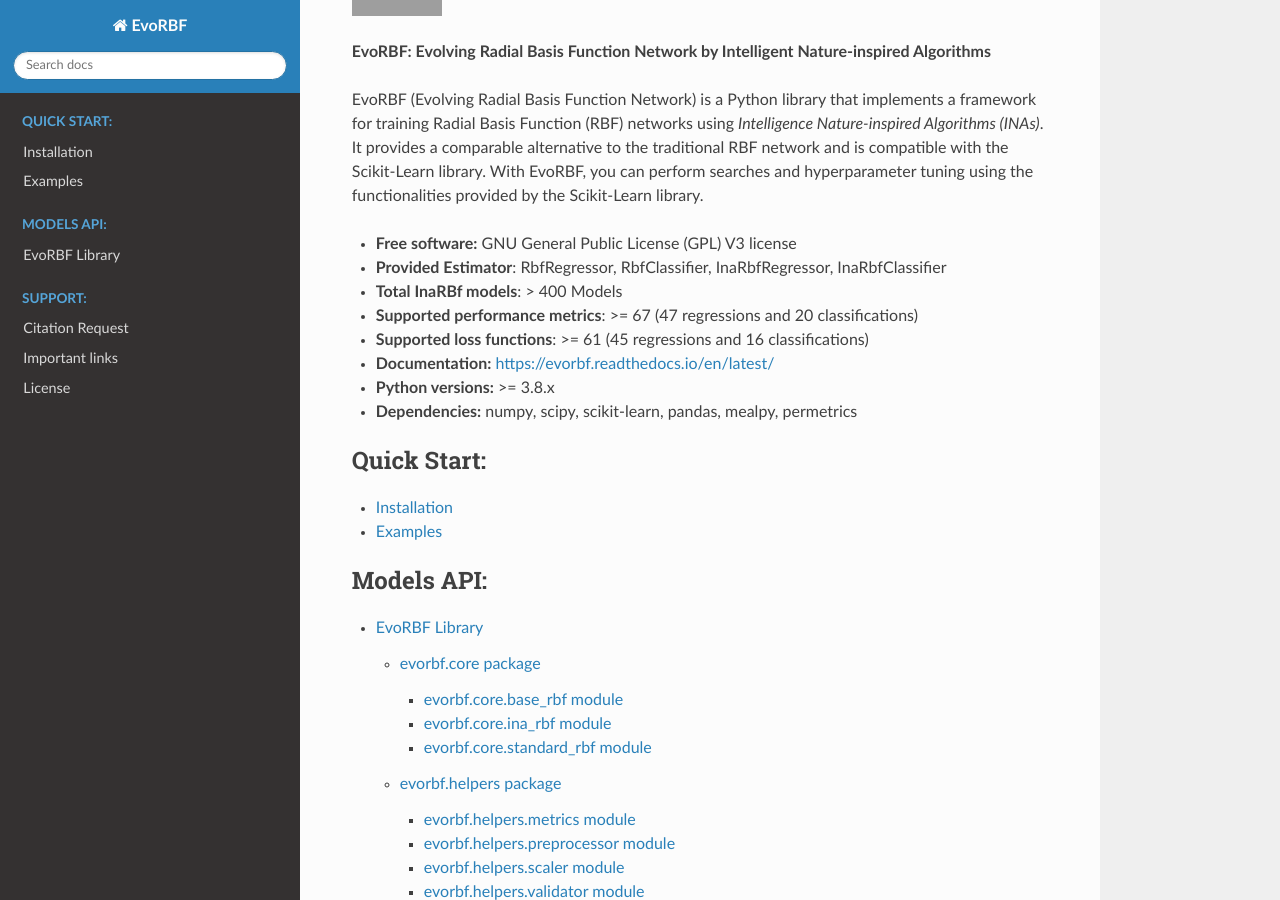
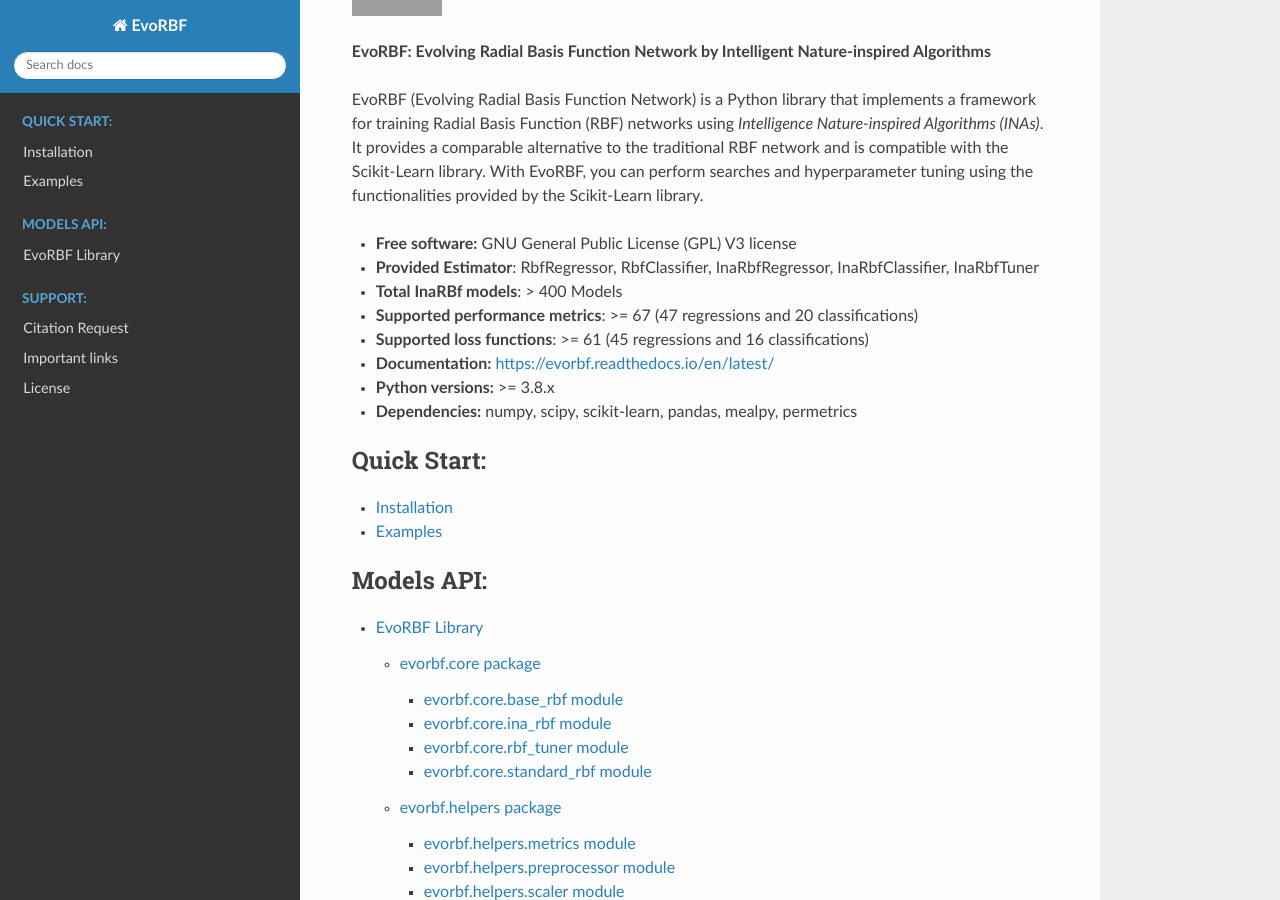
Before and after one commit to thieu1995/EvoRBF, a Sphinx documentation site: the page built from docs/source/index.rst, in a window 1280 px wide and 900 px high, scrolled down 252 px. Built offline with Sphinx 7.4.7 and the Read the Docs theme 2.0.0, drawn with Linux system fonts in a browser that asks for light colours; grey boxes are pictures that could not be loaded.

Commit message:
Update docs

```diff
--- a/docs/source/conf.py
+++ b/docs/source/conf.py
@@ -30,7 +30,7 @@
 author = 'Thieu'
 
 # The full version, including alpha/beta/rc tags
-release = '0.1.0'
+release = '1.0.0'
 
 
 # -- General configuration ---------------------------------------------------
--- a/docs/source/index.rst
+++ b/docs/source/index.rst
@@ -6,7 +6,7 @@
 Welcome to EvoRBF's documentation!
 ==================================
 
-.. image:: https://img.shields.io/badge/release-0.2.0-yellow.svg
+.. image:: https://img.shields.io/badge/release-1.0.0-yellow.svg
    :target: https://github.com/thieu1995/evorbf/releases
 
 .. image:: https://img.shields.io/pypi/wheel/gensim.svg
@@ -45,8 +45,8 @@
 .. image:: https://img.shields.io/badge/PR-Welcome-%23FF8300.svg?
    :target: https://git-scm.com/book/en/v2/GitHub-Contributing-to-a-Project
 
-.. image:: https://zenodo.org/badge/DOI/10.5281/zenodo.1113600.svg
-   :target: https://doi.org/10.5281/zenodo.1113600
+.. image:: https://zenodo.org/badge/DOI/10.5281/zenodo.11136007.svg
+   :target: https://doi.org/10.5281/zenodo.11136007
 
 .. image:: https://img.shields.io/badge/License-GPLv3-blue.svg
    :target: https://www.gnu.org/licenses/gpl-3.0
@@ -60,7 +60,7 @@
 perform searches and hyperparameter tuning using the functionalities provided by the Scikit-Learn library.
 
 * **Free software:** GNU General Public License (GPL) V3 license
-* **Provided Estimator**: RbfRegressor, RbfClassifier, InaRbfRegressor, InaRbfClassifier
+* **Provided Estimator**: RbfRegressor, RbfClassifier, InaRbfRegressor, InaRbfClassifier, InaRbfTuner
 * **Total InaRBf models**: > 400 Models
 * **Supported performance metrics**: >= 67 (47 regressions and 20 classifications)
 * **Supported loss functions**: >= 61 (45 regressions and 16 classifications)
--- a/docs/source/pages/evorbf.core.rst
+++ b/docs/source/pages/evorbf.core.rst
@@ -1,6 +1,5 @@
 evorbf.core package
 ===================
-
 
 evorbf.core.base\_rbf module
 ----------------------------
@@ -18,6 +17,14 @@
    :undoc-members:
    :show-inheritance:
 
+evorbf.core.rbf\_tuner module
+-----------------------------
+
+.. automodule:: evorbf.core.rbf_tuner
+   :members:
+   :undoc-members:
+   :show-inheritance:
+
 evorbf.core.standard\_rbf module
 --------------------------------
 
--- a/docs/source/pages/quick_start.rst
+++ b/docs/source/pages/quick_start.rst
@@ -4,7 +4,7 @@
 
 * Install the `current PyPI release <https://pypi.python.org/pypi/evorbf />`_::
 
-   $ pip install evorbf==1.0.1
+   $ pip install evorbf==1.0.0
 
 
 * Install directly from source code::
```
